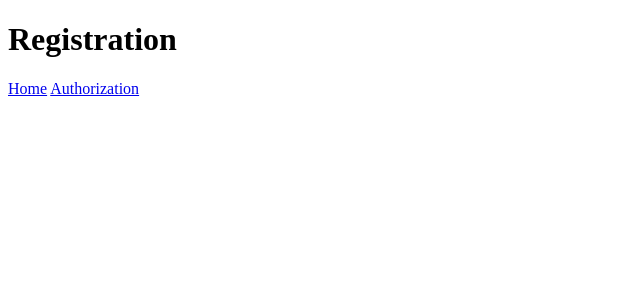
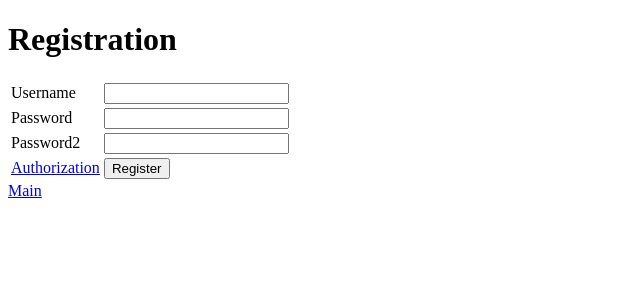
Before and after one commit to Puf1k-0u0/System-Authorization, a Flask app: page /registration in a window 1280 px wide. Shown: the top 300 px of the page, without its empty margins (0-640 px from the left). Run offline with Flask 3, Linux system fonts and the light colour scheme.

Commit message:
Add regstration, authorization and user profile

```diff
--- a/authorization/routes.py
+++ b/authorization/routes.py
@@ -1,16 +1,74 @@
-from flask import render_template
+from flask import render_template, request, redirect, flash, url_for, session
+from flask_login import login_user, logout_user, login_required, UserMixin, current_user
+from werkzeug.security import check_password_hash, generate_password_hash
 
-from authorization import app
+from authorization import app, db
+from authorization.models import User
 
 
 @app.route("/")
-def hello_world():
+def main():
     return render_template('index.html')
 
-@app.route("/auth")
-def auth():
-    return render_template("auth.html")
+@app.route("/registration", methods=["GET", "POST"])
+def registration():
+    username = request.form.get("username")
+    password = request.form.get("password")
+    password2 = request.form.get("password2")
 
-@app.route("/registration")
-def registration():
-    return render_template("registration.html")
+    if request.method == "POST":
+        if not (username or password or password2):
+            flash('Fill all fields!')
+        elif password != password2:
+            flash('Passwords are not equal!')
+        else:
+            hash_password = generate_password_hash(password)
+            new_user = User(username=username, password=hash_password)
+            db.session.add(new_user)
+            db.session.commit()
+
+            return redirect(url_for('authorization'))
+
+    return render_template('registration.html')
+
+@app.route("/authorization", methods=["GET", "POST"])
+def authorization():
+    username = request.form.get('username')
+    password = request.form.get('password')
+
+    next_page = request.args.get('next')
+
+    if username and password:
+        user = User.query.filter_by(username=username).first()
+        if user and check_password_hash(user.password, password):
+            login_user(user)
+            if next_page is not None:
+                return redirect(next_page)
+            else:
+                return redirect(url_for('profile'))
+        else:
+            flash('Username or password is not correct!')
+    else:
+        flash('Fill username and password fields!')
+
+    return render_template('auth.html')
+
+@app.route("/quit", methods=["GET", "POST"])
+@login_required
+def quit():
+    logout_user()
+    return redirect(url_for('main'))
+
+@app.after_request
+def redirect_to_login(response):
+    if response.status_code == 401:
+        return redirect(url_for('authorization') + '?next=' + request.url)
+    return response
+
+@app.route("/profile", methods=["GET"])
+@login_required
+def profile():
+    user_id = current_user.get_id()
+    user = db.session.query(User).get(user_id)
+    username = user.username
+    return render_template('profile.html', username=username)
--- a/authorization/templates/index.html
+++ b/authorization/templates/index.html
@@ -5,8 +5,9 @@
     <title>Welcome!</title>
 </head>
 <body>
-    <h1>Hello, World</h1>
+    <h1>Main Page</h1>
     <a href="{{ url_for('registration') }}">Registration</a>
-    <a href="{{ url_for('auth') }}">Authorization</a>
+    <a href="{{ url_for('authorization') }}">Authorization</a>
+    <a href="{{ url_for('profile') }}">Profile</a>
 </body>
 </html>
--- a/authorization/templates/registration.html
+++ b/authorization/templates/registration.html
@@ -6,7 +6,38 @@
 </head>
 <body>
     <h1>Registration</h1>
-    <a href="{{ url_for('hello_world') }}">Home</a>
-    <a href="{{ url_for('auth') }}">Authorization</a>
+
+    {% with messages = get_flashed_messages() %}
+        {% if messages %}
+            <ul class="flashes">
+                {% for message in messages %}
+                    <li>{{ messages }}</li>
+                {% endfor %}
+            </ul>
+        {% endif %}
+    {% endwith %}
+
+    <form method="POST">
+        <table>
+            <tr>
+                <td>Username</td>
+                <td><input type="text" name="username"></td>
+            </tr>
+            <tr>
+                <td>Password</td>
+                <td><input type="password" name="password"></td>
+            </tr>
+            <tr>
+                <td>Password2</td>
+                <td><input type="password" name="password2"></td>
+            </tr>
+            <tr>
+                <td><a href="{{ url_for('authorization') }}">Authorization</a></td>
+                <td><input type="submit" value="Register"></td>
+            </tr>
+        </table>
+    </form>
+
+    <a href="{{ url_for('main') }}">Main</a>
 </body>
 </html>
```
Also changed, not shown: authorization/__init__.py (+7 -2 lines), authorization/models.py (+13 -1 lines), authorization/templates/auth.html (+29 -2 lines), authorization/templates/profile.html (added, +12 -0 lines).
